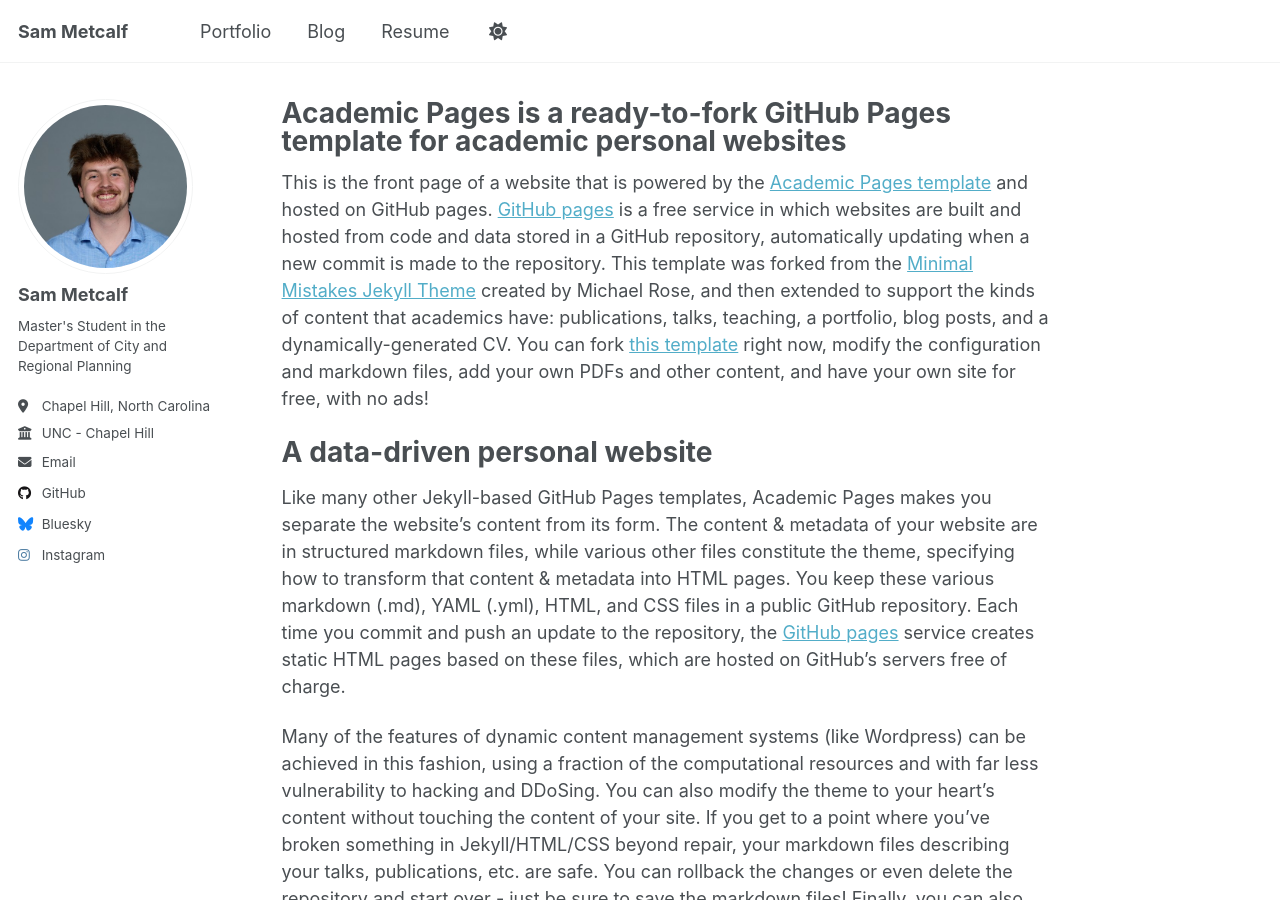
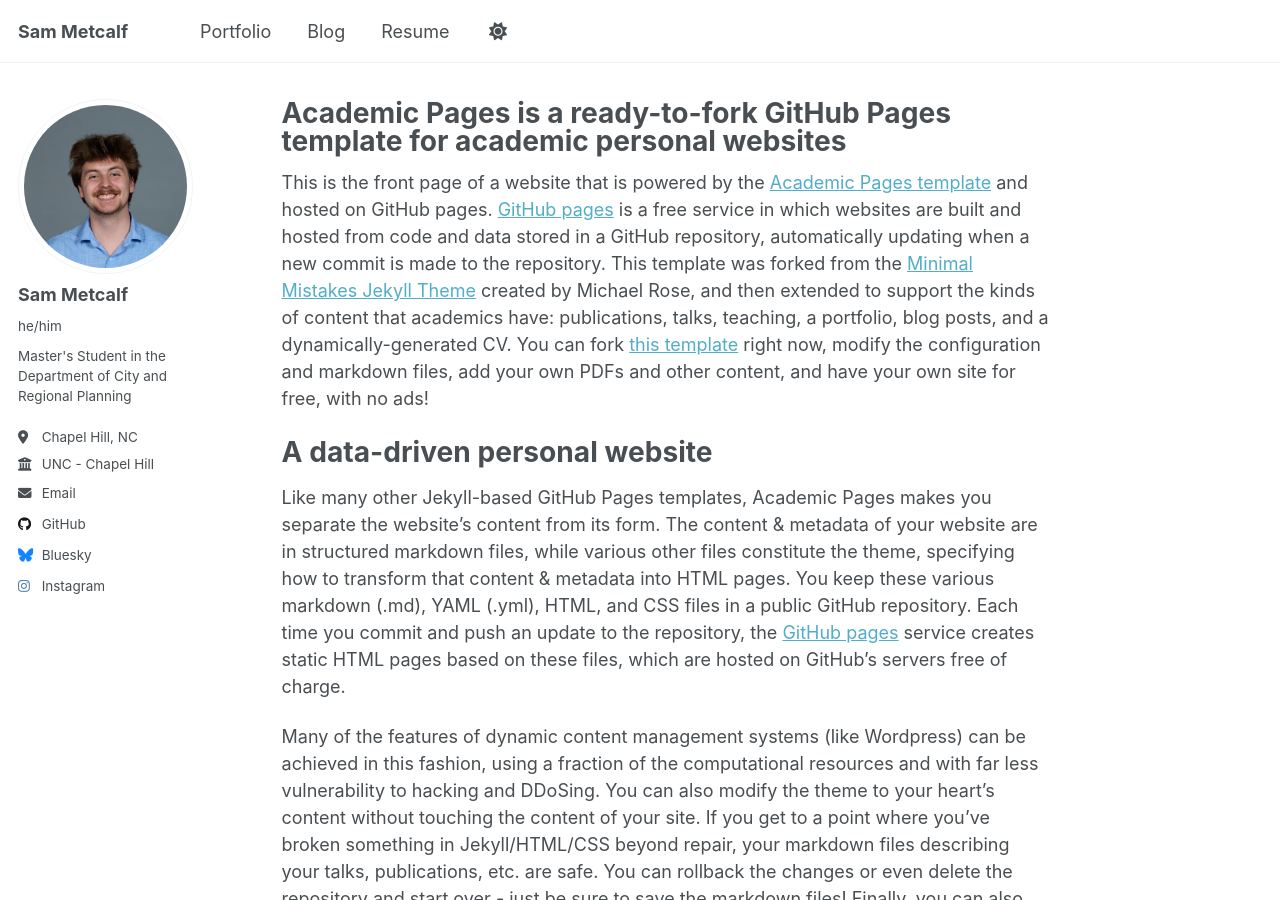
Before and after one commit to sm3tcalf/sm3tcalf.github.io, a Jekyll site: the page built from _pages/about.md, in a window 1280 px wide and 900 px high. Built offline with Jekyll 4.4.1, drawn with Linux system fonts in a browser that asks for light colours.

Commit message:
Update _config.yml

```diff
--- a/_config.yml
+++ b/_config.yml
@@ -24,9 +24,9 @@ author:
   # Biographic information
   avatar           : "sam_headshot.jpeg"
   name             : "Sam Metcalf"
-  pronouns         : # example: "she/her"
+  pronouns         : "he/him"
   bio              : "Master's Student in the Department of City and Regional Planning"
-  location         : "Chapel Hill, North Carolina"
+  location         : "Chapel Hill, NC"
   employer         : "UNC - Chapel Hill"
   uri              : # URL
   email            : "sdmet@unc.edu"
```
